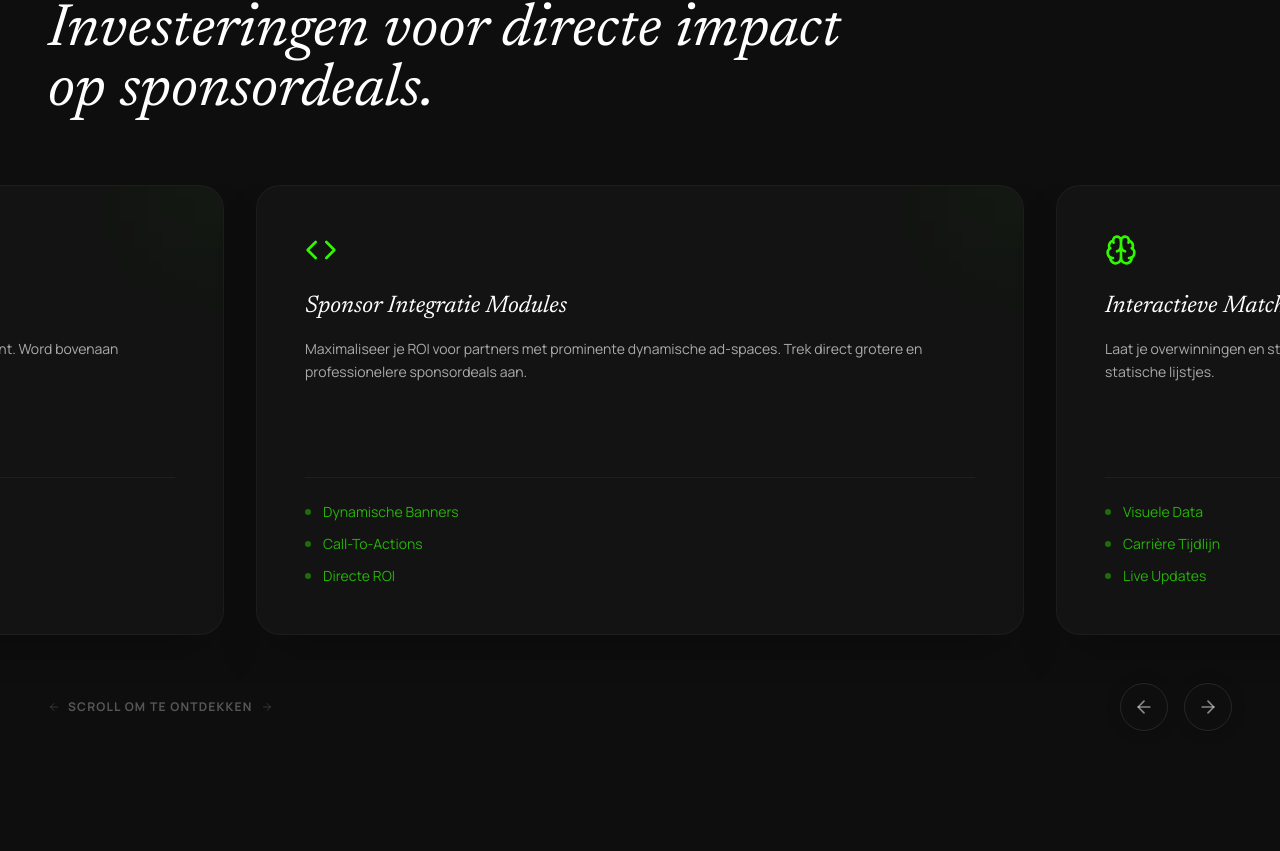
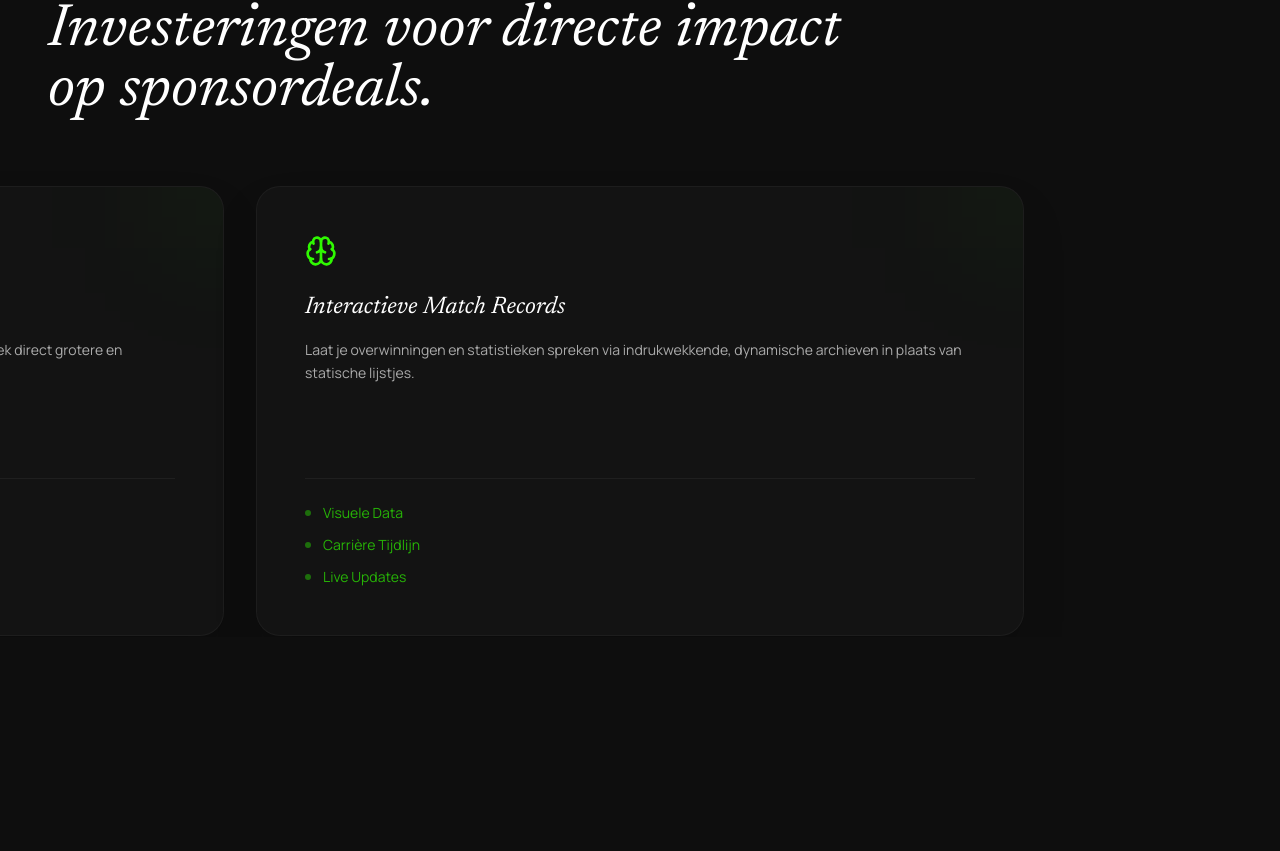
Before and after one commit to ldevries178-oss/lv-media-webdesign-website, a React (Vite) app: page / in a window 1280 px wide. Shown: the part 1089-1940 px from the top of the page. Built offline with nearby package versions, Linux system fonts and the light colour scheme.

Commit message:
feat: implement scroll-driven pinned horizontal animation for Premium Add-ons

```diff
--- a/src/App.tsx
+++ b/src/App.tsx
@@ -273,12 +273,13 @@ function InfiniteMarquee({ t }: { t: any }) {
 }
 
 function Expertise({ t }: { t: any }) {
-  const scrollRef = useRef<HTMLDivElement>(null);
-  const containerRef = useRef<HTMLElement>(null);
-  // Trigger auto-scroll when the section is partially in view
-  const isInView = useInView(containerRef, { amount: 0.3, once: false });
-  const [isInteracting, setIsInteracting] = useState(false);
-  const interactionTimeoutRef = useRef<NodeJS.Timeout>();
+  const targetRef = useRef<HTMLDivElement>(null);
+  const { scrollYProgress } = useScroll({
+    target: targetRef,
+    offset: ["start start", "end end"]
+  });
+
+  const x = useTransform(scrollYProgress, [0, 1], ["0%", "calc(-100% + 100vw)"]);
 
   const icons = [
     <PenTool className="w-8 h-8" />,
@@ -287,70 +288,14 @@ function Expertise({ t }: { t: any }) {
     <Brain className="w-8 h-8" />
   ];
 
-  const handleInteraction = () => {
-    setIsInteracting(true);
-    if (interactionTimeoutRef.current) clearTimeout(interactionTimeoutRef.current);
-    interactionTimeoutRef.current = setTimeout(() => {
-      setIsInteracting(false);
-    }, 4000); // Resume auto-scroll after 4s of inactivity
-  };
-
-  useEffect(() => {
-    if (!isInView || isInteracting) return;
-
-    const slider = scrollRef.current;
-    if (!slider) return;
-
-    const intervalId = setInterval(() => {
-      // The cards are sandwiched between two 50vw spacer divs,
-      // so cards are at slice(1, -1)
-      const cards = Array.from(slider.children).slice(1, -1) as HTMLElement[];
-      if (cards.length === 0) return;
-
-      const sliderCenter = slider.scrollLeft + slider.clientWidth / 2;
-      let closestIndex = 0;
-      let minDistance = Infinity;
-
-      // Find the card closest to the center
-      cards.forEach((card, index) => {
-        const cardCenter = card.offsetLeft + card.clientWidth / 2;
-        const distance = Math.abs(cardCenter - sliderCenter);
-        if (distance < minDistance) {
-          minDistance = distance;
-          closestIndex = index;
-        }
-      });
-
-      const numCards = cards.length;
-
-      if (closestIndex >= numCards - 1) {
-        // If we are at the last card, scroll back to the *first* card
-        const firstCard = cards[0];
-        slider.scrollTo({
-          left: firstCard.offsetLeft - slider.clientWidth / 2 + firstCard.clientWidth / 2,
-          behavior: 'smooth'
-        });
-      } else {
-        // Scroll to the next card
-        const nextCard = cards[closestIndex + 1];
-        slider.scrollTo({
-          left: nextCard.offsetLeft - slider.clientWidth / 2 + nextCard.clientWidth / 2,
-          behavior: 'smooth'
-        });
-      }
-    }, 3000);
-
-    return () => clearInterval(intervalId);
-  }, [isInView, isInteracting]);
-
-
   return (
     <section
       id="diensten"
-      ref={containerRef}
-      className="py-24 md:py-32 bg-surface relative z-10 overflow-hidden"
+      ref={targetRef}
+      className="bg-surface relative z-10 h-[400vh]"
     >
-      <div className="px-6 md:px-12 max-w-7xl mx-auto mb-16 text-center md:text-left">
+      <div className="sticky top-0 h-screen flex flex-col justify-center overflow-hidden w-full pt-20 md:pt-32">
+        <div className="px-6 md:px-12 max-w-7xl mx-auto mb-12 md:mb-16 text-center md:text-left w-full flex-shrink-0">
           <FadeIn>
             <span className="text-secondary text-sm font-bold tracking-widest uppercase mb-4 block">
               {t.expertise.tag}
@@ -362,24 +307,15 @@ function Expertise({ t }: { t: any }) {
         </div>
 
         {/* Horizontal Scroll Snap Carousel */}
-      <div
-        ref={scrollRef}
-        onScroll={handleInteraction}
-        onTouchStart={handleInteraction}
-        onMouseEnter={handleInteraction}
-        onMouseLeave={() => {
-          if (interactionTimeoutRef.current) clearTimeout(interactionTimeoutRef.current);
-          interactionTimeoutRef.current = setTimeout(() => setIsInteracting(false), 2000);
-        }}
-        className="flex overflow-x-auto snap-x snap-mandatory scrollbar-hide gap-8 pb-12 w-full touch-pan-x items-center"
+        <div className="flex-1 flex flex-col justify-center pb-20 md:pb-0">
+          <motion.div
+            style={{ x }}
+            className="flex items-center w-max px-[7.5vw] md:px-[max(20vw,calc(50vw-400px))] gap-8"
           >
-        {/* Start Padding Spacer -> allows the first card to be perfectly centered */}
-        <div className="flex-shrink-0 w-[50vw] md:w-[25vw] pointer-events-none" />
-
             {t.expertise.cards.map((s: any, i: number) => (
               <div
                 key={i}
-            className="flex-shrink-0 w-[85vw] md:w-[60vw] max-w-[800px] min-h-[450px] snap-center bg-surface-container-low border border-outline-variant/20 p-8 md:p-12 rounded-3xl flex flex-col justify-between group shadow-2xl backdrop-blur-xl relative overflow-hidden transition-all duration-500 hover:border-secondary/30"
+                className="flex-shrink-0 w-[85vw] md:w-[60vw] max-w-[800px] min-h-[450px] bg-surface-container-low border border-outline-variant/20 p-8 md:p-12 rounded-3xl flex flex-col justify-between group shadow-2xl backdrop-blur-xl relative overflow-hidden transition-all duration-500 hover:border-secondary/30"
               >
                 <div className="absolute top-0 right-0 w-32 h-32 bg-secondary/5 blur-3xl -mr-16 -mt-16 group-hover:bg-secondary/10 transition-colors duration-500" />
                 <div className="relative z-10">
@@ -400,39 +336,7 @@ function Expertise({ t }: { t: any }) {
                 </ul>
               </div>
             ))}
-
-        {/* End Padding Spacer -> allows the last card to be perfectly centered */}
-        <div className="flex-shrink-0 w-[50vw] md:w-[25vw] pointer-events-none" />
-      </div>
-
-      {/* Scroll controls/hint */}
-      <div className="px-6 md:px-12 max-w-7xl mx-auto flex items-center justify-between">
-        <div className="flex items-center gap-2 text-white/30 text-xs font-bold tracking-widest uppercase select-none active:text-secondary transition-colors">
-          <ArrowLeft className="w-3 h-3 animate-pulse" />
-          <span>{t.expertise.scrollHint}</span>
-          <ArrowRight className="w-3 h-3 animate-pulse" />
-        </div>
-        <div className="hidden md:flex gap-4">
-          <button
-            onClick={() => {
-              handleInteraction();
-              const slider = scrollRef.current;
-              if (slider) slider.scrollBy({ left: -600, behavior: 'smooth' });
-            }}
-            className="w-12 h-12 rounded-full border border-white/10 flex items-center justify-center text-white/50 hover:border-secondary hover:bg-secondary/10 hover:text-secondary transition-all shadow-[0_0_15px_rgba(0,0,0,0.2)]"
-          >
-            <ArrowLeft className="w-5 h-5" />
-          </button>
-          <button
-            onClick={() => {
-              handleInteraction();
-              const slider = scrollRef.current;
-              if (slider) slider.scrollBy({ left: 600, behavior: 'smooth' });
-            }}
-            className="w-12 h-12 rounded-full border border-white/10 flex items-center justify-center text-white/50 hover:border-secondary hover:bg-secondary/10 hover:text-secondary transition-all shadow-[0_0_15px_rgba(0,0,0,0.2)]"
-          >
-            <ArrowRight className="w-5 h-5" />
-          </button>
+          </motion.div>
         </div>
       </div>
     </section>
```
Lines whose indentation alone changed are shown as unchanged.
